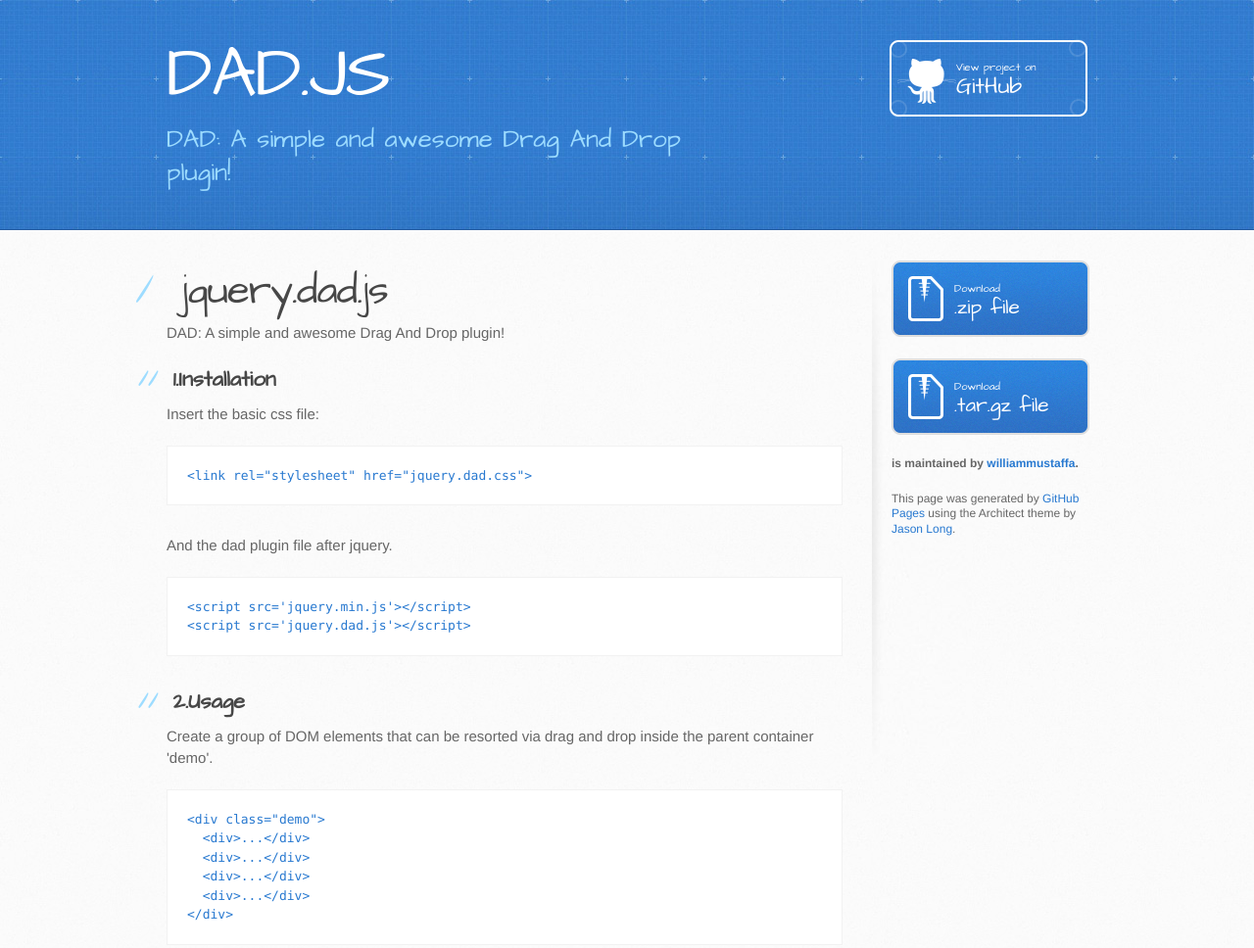
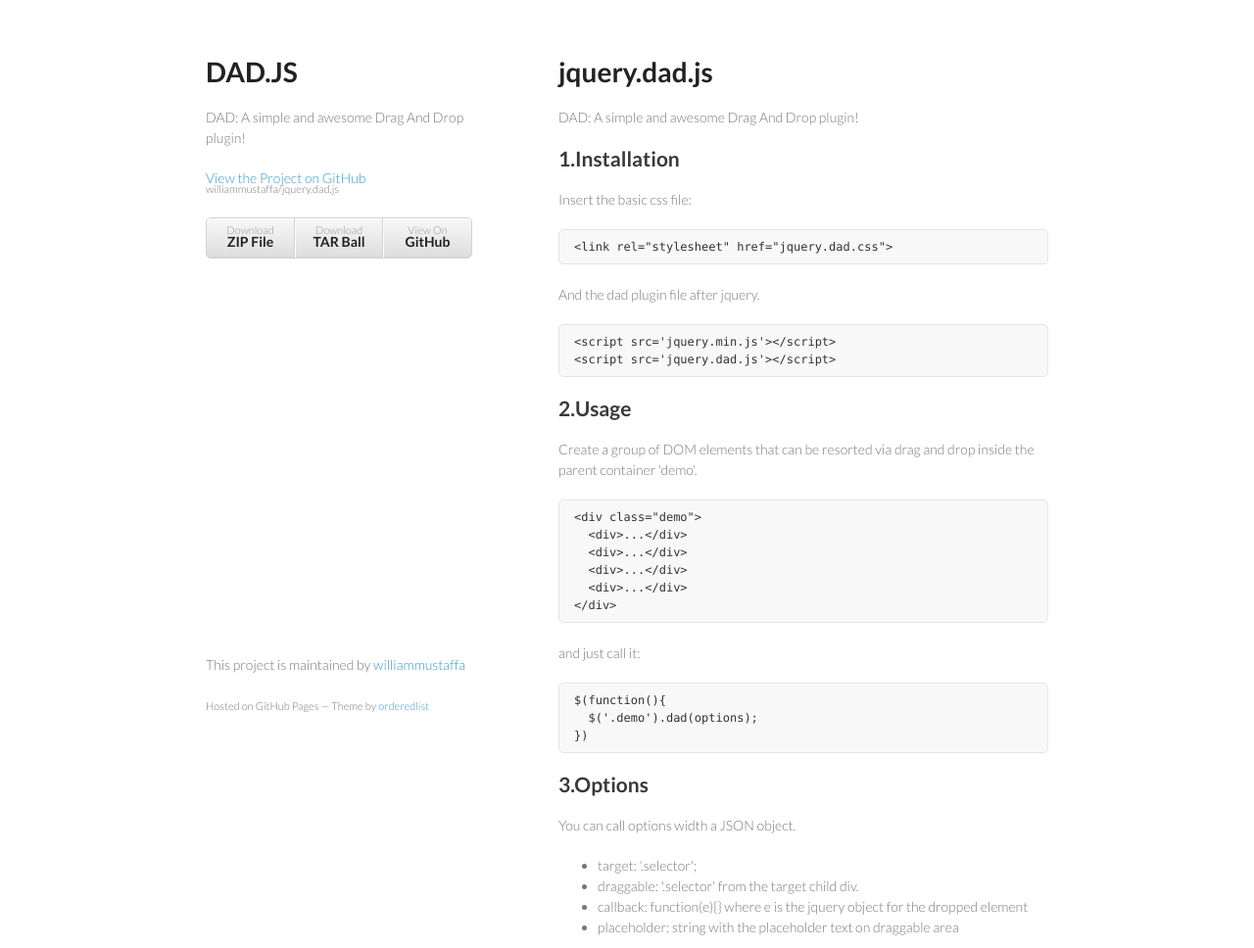
Before and after one commit to williammustaffa/jquery.dad.js, a plain HTML site: page index.html in a window 1280 px wide. Shown: the top 968 px of the page at 98% size. Drawn offline with Linux system fonts and the light colour scheme.

Commit message:
Create gh-pages branch via GitHub

```diff
--- a/index.html
+++ b/index.html
@@ -1,34 +1,34 @@
-<!DOCTYPE html>
+<!doctype html>
 <html>
   <head>
-    <meta charset='utf-8'>
+    <meta charset="utf-8">
     <meta http-equiv="X-UA-Compatible" content="chrome=1">
-    <meta name="viewport" content="width=device-width, initial-scale=1, maximum-scale=1">
-    <link href='https://fonts.googleapis.com/css?family=Architects+Daughter' rel='stylesheet' type='text/css'>
-    <link rel="stylesheet" type="text/css" href="stylesheets/stylesheet.css" media="screen">
-    <link rel="stylesheet" type="text/css" href="stylesheets/pygment_trac.css" media="screen">
-    <link rel="stylesheet" type="text/css" href="stylesheets/print.css" media="print">
+    <title>DAD.JS by williammustaffa</title>
 
+    <link rel="stylesheet" href="stylesheets/styles.css">
+    <link rel="stylesheet" href="stylesheets/pygment_trac.css">
+    <meta name="viewport" content="width=device-width, initial-scale=1, user-scalable=no">
     <!--[if lt IE 9]>
     <script src="//html5shiv.googlecode.com/svn/trunk/html5.js"></script>
     <![endif]-->
+  </head>
+  <body>
+    <div class="wrapper">
+      <header>
+        <h1>DAD.JS</h1>
+        <p>DAD: A simple and awesome Drag And Drop plugin!</p>
 
-    <title>DAD.JS by williammustaffa</title>
-  </head>
+        <p class="view"><a href="https://github.com/williammustaffa/jquery.dad.js">View the Project on GitHub <small>williammustaffa/jquery.dad.js</small></a></p>
 
-  <body>
-    <header>
-      <div class="inner">
-        <h1>DAD.JS</h1>
-        <h2>DAD: A simple and awesome Drag And Drop plugin!</h2>
-        <a href="https://github.com/williammustaffa/jquery.dad.js" class="button"><small>View project on</small> GitHub</a>
-      </div>
-    </header>
 
-    <div id="content-wrapper">
-      <div class="inner clearfix">
-        <section id="main-content">
-          <h1>
+        <ul>
+          <li><a href="https://github.com/williammustaffa/jquery.dad.js/zipball/master">Download <strong>ZIP File</strong></a></li>
+          <li><a href="https://github.com/williammustaffa/jquery.dad.js/tarball/master">Download <strong>TAR Ball</strong></a></li>
+          <li><a href="https://github.com/williammustaffa/jquery.dad.js">View On <strong>GitHub</strong></a></li>
+        </ul>
+      </header>
+      <section>
+        <h1>
 <a id="jquerydadjs" class="anchor" href="#jquerydadjs" aria-hidden="true"><span class="octicon octicon-link"></span></a>jquery.dad.js</h1>
 
 <p>DAD: A simple and awesome Drag And Drop plugin!</p>
@@ -110,25 +110,13 @@
 </code></pre>
 
 <p>For more visit: <a href="http://www.konsolestudio.com/dad">DEMO WEBSITE</a></p>
-        </section>
-
-        <aside id="sidebar">
-          <a href="https://github.com/williammustaffa/jquery.dad.js/zipball/master" class="button">
-            <small>Download</small>
-            .zip file
-          </a>
-          <a href="https://github.com/williammustaffa/jquery.dad.js/tarball/master" class="button">
-            <small>Download</small>
-            .tar.gz file
-          </a>
-
-          <p class="repo-owner"><a href="https://github.com/williammustaffa/jquery.dad.js"></a> is maintained by <a href="https://github.com/williammustaffa">williammustaffa</a>.</p>
-
-          <p>This page was generated by <a href="https://pages.github.com">GitHub Pages</a> using the Architect theme by <a href="https://twitter.com/jasonlong">Jason Long</a>.</p>
-        </aside>
-      </div>
+      </section>
+      <footer>
+        <p>This project is maintained by <a href="https://github.com/williammustaffa">williammustaffa</a></p>
+        <p><small>Hosted on GitHub Pages &mdash; Theme by <a href="https://github.com/orderedlist">orderedlist</a></small></p>
+      </footer>
     </div>
-
+    <script src="javascripts/scale.fix.js"></script>
 
   </body>
 </html>
--- /dev/null
+++ b/javascripts/scale.fix.js
@@ -0,0 +1,17 @@
+var metas = document.getElementsByTagName('meta');
+var i;
+if (navigator.userAgent.match(/iPhone/i)) {
+  for (i=0; i<metas.length; i++) {
+    if (metas[i].name == "viewport") {
+      metas[i].content = "width=device-width, minimum-scale=1.0, maximum-scale=1.0";
+    }
+  }
+  document.addEventListener("gesturestart", gestureStart, false);
+}
+function gestureStart() {
+  for (i=0; i<metas.length; i++) {
+    if (metas[i].name == "viewport") {
+      metas[i].content = "width=device-width, minimum-scale=0.25, maximum-scale=1.6";
+    }
+  }
+}
--- /dev/null
+++ b/stylesheets/styles.css
@@ -0,0 +1,255 @@
+@import url(https://fonts.googleapis.com/css?family=Lato:300italic,700italic,300,700);
+
+body {
+  padding:50px;
+  font:14px/1.5 Lato, "Helvetica Neue", Helvetica, Arial, sans-serif;
+  color:#777;
+  font-weight:300;
+}
+
+h1, h2, h3, h4, h5, h6 {
+  color:#222;
+  margin:0 0 20px;
+}
+
+p, ul, ol, table, pre, dl {
+  margin:0 0 20px;
+}
+
+h1, h2, h3 {
+  line-height:1.1;
+}
+
+h1 {
+  font-size:28px;
+}
+
+h2 {
+  color:#393939;
+}
+
+h3, h4, h5, h6 {
+  color:#494949;
+}
+
+a {
+  color:#39c;
+  font-weight:400;
+  text-decoration:none;
+}
+
+a small {
+  font-size:11px;
+  color:#777;
+  margin-top:-0.6em;
+  display:block;
+}
+
+.wrapper {
+  width:860px;
+  margin:0 auto;
+}
+
+blockquote {
+  border-left:1px solid #e5e5e5;
+  margin:0;
+  padding:0 0 0 20px;
+  font-style:italic;
+}
+
+code, pre {
+  font-family:Monaco, Bitstream Vera Sans Mono, Lucida Console, Terminal;
+  color:#333;
+  font-size:12px;
+}
+
+pre {
+  padding:8px 15px;
+  background: #f8f8f8;
+  border-radius:5px;
+  border:1px solid #e5e5e5;
+  overflow-x: auto;
+}
+
+table {
+  width:100%;
+  border-collapse:collapse;
+}
+
+th, td {
+  text-align:left;
+  padding:5px 10px;
+  border-bottom:1px solid #e5e5e5;
+}
+
+dt {
+  color:#444;
+  font-weight:700;
+}
+
+th {
+  color:#444;
+}
+
+img {
+  max-width:100%;
+}
+
+header {
+  width:270px;
+  float:left;
+  position:fixed;
+}
+
+header ul {
+  list-style:none;
+  height:40px;
+
+  padding:0;
+
+  background: #eee;
+  background: -moz-linear-gradient(top, #f8f8f8 0%, #dddddd 100%);
+  background: -webkit-gradient(linear, left top, left bottom, color-stop(0%,#f8f8f8), color-stop(100%,#dddddd));
+  background: -webkit-linear-gradient(top, #f8f8f8 0%,#dddddd 100%);
+  background: -o-linear-gradient(top, #f8f8f8 0%,#dddddd 100%);
+  background: -ms-linear-gradient(top, #f8f8f8 0%,#dddddd 100%);
+  background: linear-gradient(top, #f8f8f8 0%,#dddddd 100%);
+
+  border-radius:5px;
+  border:1px solid #d2d2d2;
+  box-shadow:inset #fff 0 1px 0, inset rgba(0,0,0,0.03) 0 -1px 0;
+  width:270px;
+}
+
+header li {
+  width:89px;
+  float:left;
+  border-right:1px solid #d2d2d2;
+  height:40px;
+}
+
+header ul a {
+  line-height:1;
+  font-size:11px;
+  color:#999;
+  display:block;
+  text-align:center;
+  padding-top:6px;
+  height:40px;
+}
+
+strong {
+  color:#222;
+  font-weight:700;
+}
+
+header ul li + li {
+  width:88px;
+  border-left:1px solid #fff;
+}
+
+header ul li + li + li {
+  border-right:none;
+  width:89px;
+}
+
+header ul a strong {
+  font-size:14px;
+  display:block;
+  color:#222;
+}
+
+section {
+  width:500px;
+  float:right;
+  padding-bottom:50px;
+}
+
+small {
+  font-size:11px;
+}
+
+hr {
+  border:0;
+  background:#e5e5e5;
+  height:1px;
+  margin:0 0 20px;
+}
+
+footer {
+  width:270px;
+  float:left;
+  position:fixed;
+  bottom:50px;
+}
+
+@media print, screen and (max-width: 960px) {
+
+  div.wrapper {
+    width:auto;
+    margin:0;
+  }
+
+  header, section, footer {
+    float:none;
+    position:static;
+    width:auto;
+  }
+
+  header {
+    padding-right:320px;
+  }
+
+  section {
+    border:1px solid #e5e5e5;
+    border-width:1px 0;
+    padding:20px 0;
+    margin:0 0 20px;
+  }
+
+  header a small {
+    display:inline;
+  }
+
+  header ul {
+    position:absolute;
+    right:50px;
+    top:52px;
+  }
+}
+
+@media print, screen and (max-width: 720px) {
+  body {
+    word-wrap:break-word;
+  }
+
+  header {
+    padding:0;
+  }
+
+  header ul, header p.view {
+    position:static;
+  }
+
+  pre, code {
+    word-wrap:normal;
+  }
+}
+
+@media print, screen and (max-width: 480px) {
+  body {
+    padding:15px;
+  }
+
+  header ul {
+    display:none;
+  }
+}
+
+@media print {
+  body {
+    padding:0.4in;
+    font-size:12pt;
+    color:#444;
+  }
+}
```
